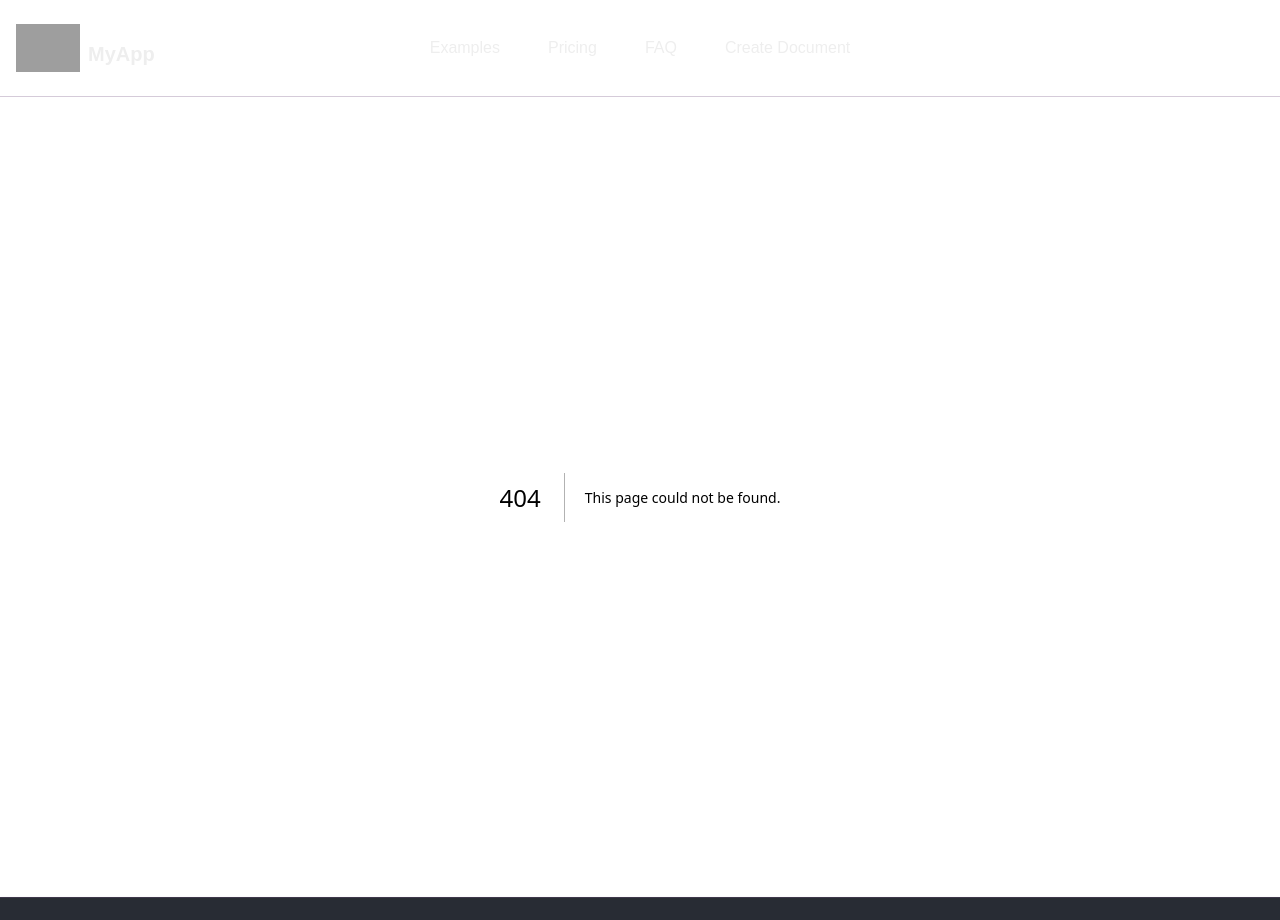
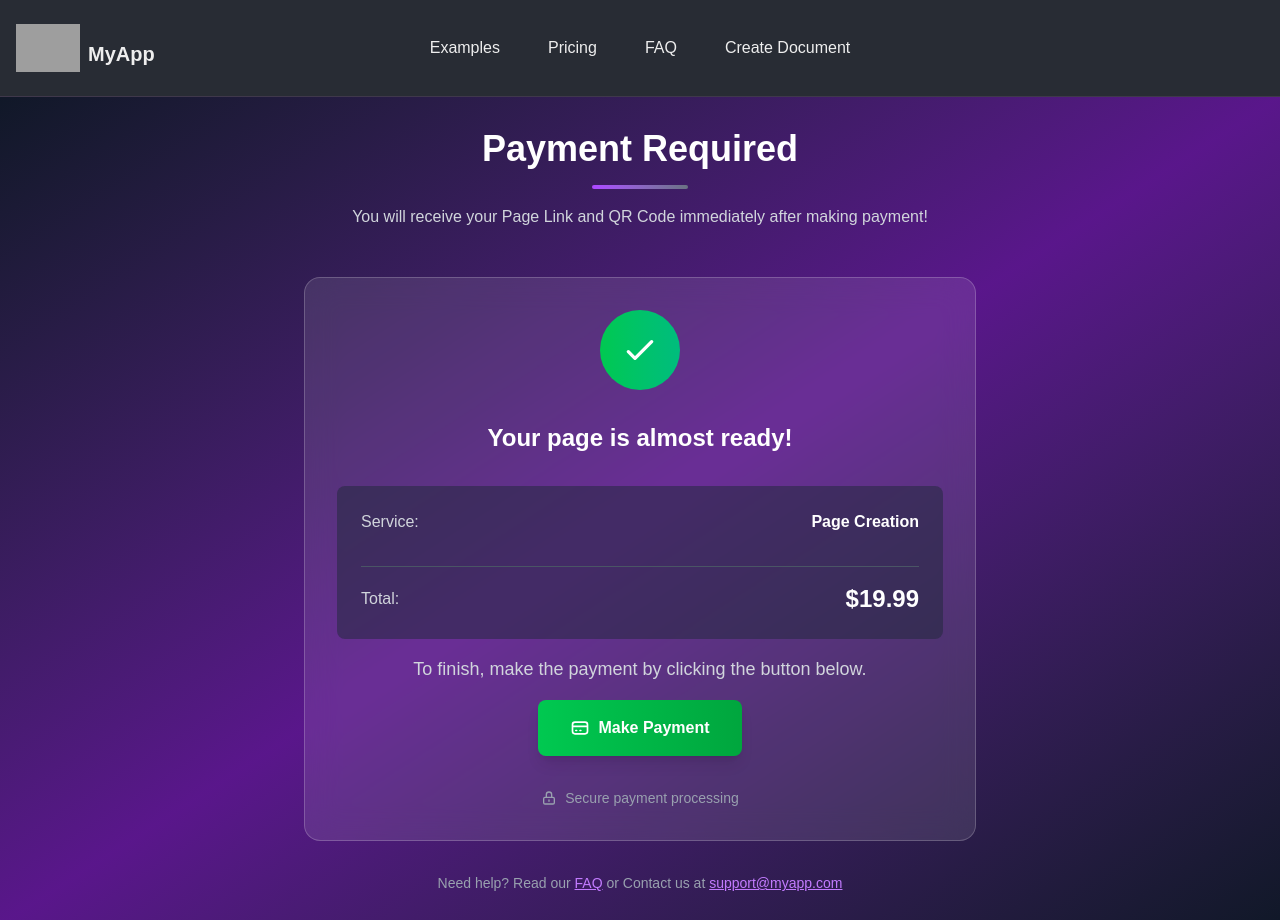
Before and after one commit to cesarcoppolasantos/one-page-template, a Next.js app: page /payment in a window 1280 px wide. Before the commit this address had no page. Shown: the top 920 px of the page. Built offline with nearby package versions, Linux system fonts and the light colour scheme; grey boxes are pictures that could not be loaded.

Commit message:
Created payment page

```diff
--- /dev/null
+++ b/src/app/payment/page.tsx
@@ -0,0 +1,119 @@
+'use client';
+
+import { useRouter } from 'next/navigation';
+
+export default function PaymentPage() {
+  const router = useRouter();
+
+  const handlePayment = () => {
+    // Handle payment logic here
+    console.log('Payment initiated');
+    // You can integrate with your payment provider here
+    // For now, we'll just show an alert
+    alert('Payment processing... This would integrate with your payment provider.');
+  };
+
+  const handleBackToForm = () => {
+    router.push('/form');
+  };
+
+  return (
+    <div className="min-h-screen bg-gradient-to-br from-gray-900 via-purple-900 to-gray-900 p-8">
+      <div className="max-w-4xl mx-auto">
+        {/* Header */}
+        <div className="text-center mb-12">
+          <h1 className="text-4xl font-bold text-white mb-4">
+            Payment Required
+          </h1>
+          <div className="w-24 h-1 bg-gradient-to-r from-purple-500 to-gray-500 mx-auto rounded-full mb-4"></div>
+          <p className="text-gray-300 text-md">
+            You will receive your Page Link and QR Code immediately after making payment!
+          </p>
+        </div>
+
+        {/* Main Content */}
+        <div className="bg-white/10 backdrop-blur-lg rounded-2xl p-8 border border-white/20 max-w-2xl mx-auto">
+          {/* Success Icon */}
+          <div className="text-center mb-8">
+            <div className="w-20 h-20 bg-gradient-to-r from-green-500 to-emerald-500 rounded-full flex items-center justify-center mx-auto mb-4">
+              <svg className="w-10 h-10 text-white" fill="none" stroke="currentColor" viewBox="0 0 24 24">
+                <path strokeLinecap="round" strokeLinejoin="round" strokeWidth={2} d="M5 13l4 4L19 7" />
+              </svg>
+            </div>
+          </div>
+
+          {/* Message */}
+          <div className="text-center mb-8">
+            <h2 className="text-2xl font-bold text-white mb-4">
+              Your page is almost ready!
+            </h2>
+          </div>
+
+          {/* Payment Details */}
+          <div className="bg-gray-800/50 rounded-lg p-6 mb-4">
+            <div className="flex justify-between items-center mb-8">
+              <span className="text-gray-300">Service:</span>
+              <span className="text-white font-semibold">Page Creation</span>
+            </div>
+            {/* Amount is hidden for now */}
+            {/* <div className="flex justify-between items-center mb-4">
+              <span className="text-gray-300">Amount:</span>
+              <span className="text-white font-semibold text-xl">$19.99</span>
+            </div> */}
+            <div className="border-t border-gray-600 pt-4">
+              <div className="flex justify-between items-center">
+                <span className="text-gray-300">Total:</span>
+                <span className="text-white font-bold text-2xl">$19.99</span>
+              </div>
+            </div>
+          </div>
+
+          {/* Payment Instruction */}
+          <div className="text-center mb-4">
+            <p className="text-gray-300 text-lg leading-relaxed">
+              To finish, make the payment by clicking the button below.
+            </p>
+          </div>
+
+          {/* Action Button */}
+          <div className="flex justify-center">
+                          <button
+                onClick={handlePayment}
+                className="cursor-pointer bg-gradient-to-r from-green-500 to-green-600 hover:from-green-600 hover:to-green-700 text-white font-semibold py-4 px-8 rounded-lg transition-all duration-200 transform hover:scale-105 shadow-lg"
+              >
+              <div className="flex items-center justify-center gap-2">
+                <svg className="w-5 h-5" fill="none" stroke="currentColor" viewBox="0 0 24 24">
+                  <path strokeLinecap="round" strokeLinejoin="round" strokeWidth={2} d="M3 10h18M7 15h1m4 0h1m-7 4h12a3 3 0 003-3V8a3 3 0 00-3-3H6a3 3 0 00-3 3v8a3 3 0 003 3z" />
+                </svg>
+                Make Payment
+              </div>
+            </button>
+          </div>
+
+          {/* Security Notice */}
+          <div className="text-center mt-8">
+            <div className="flex items-center justify-center gap-2 text-gray-400 text-sm">
+              <svg className="w-4 h-4" fill="none" stroke="currentColor" viewBox="0 0 24 24">
+                <path strokeLinecap="round" strokeLinejoin="round" strokeWidth={2} d="M12 15v2m-6 4h12a2 2 0 002-2v-6a2 2 0 00-2-2H6a2 2 0 00-2 2v6a2 2 0 002 2zm10-10V7a4 4 0 00-8 0v4h8z" />
+              </svg>
+              Secure payment processing
+            </div>
+          </div>
+        </div>
+
+        {/* Footer Info */}
+        <div className="text-center mt-8">
+          <p className="text-gray-400 text-sm">
+            Need help? Read our {' '}
+            <a href="/#faq" className="text-purple-400 hover:text-purple-300 underline">
+              FAQ
+            </a>  or Contact us at {' '}
+            <a href="mailto:support@myapp.com" className="text-purple-400 hover:text-purple-300 underline">
+              support@myapp.com
+            </a>
+          </p>
+        </div>
+      </div>
+    </div>
+  );
+}
```
